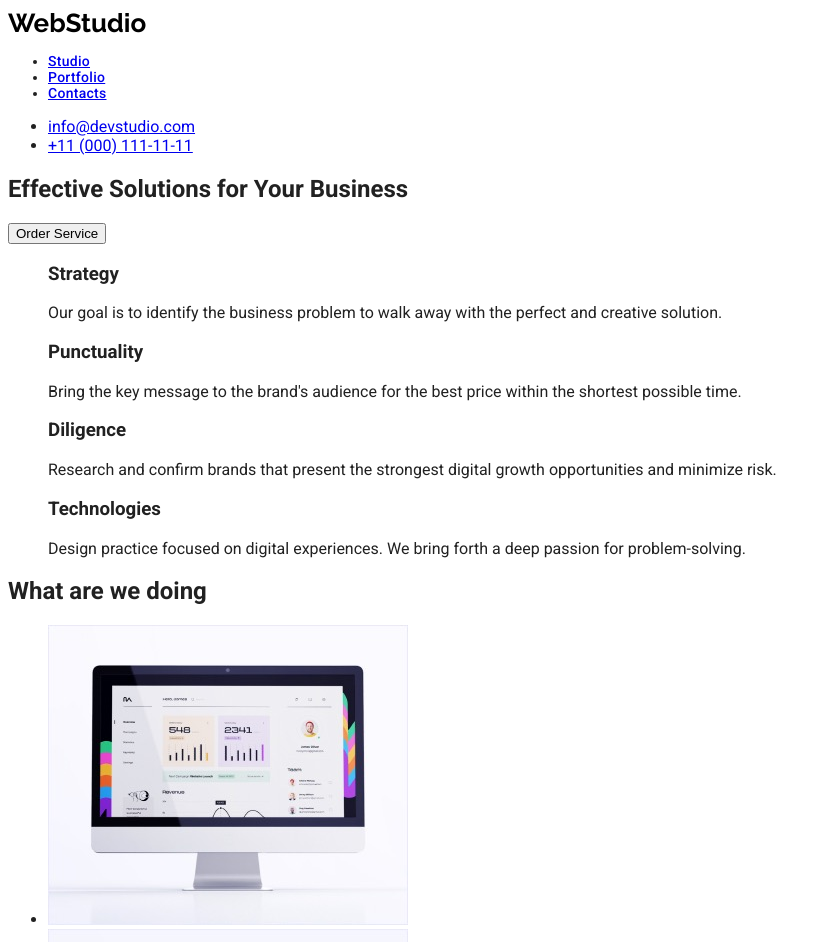
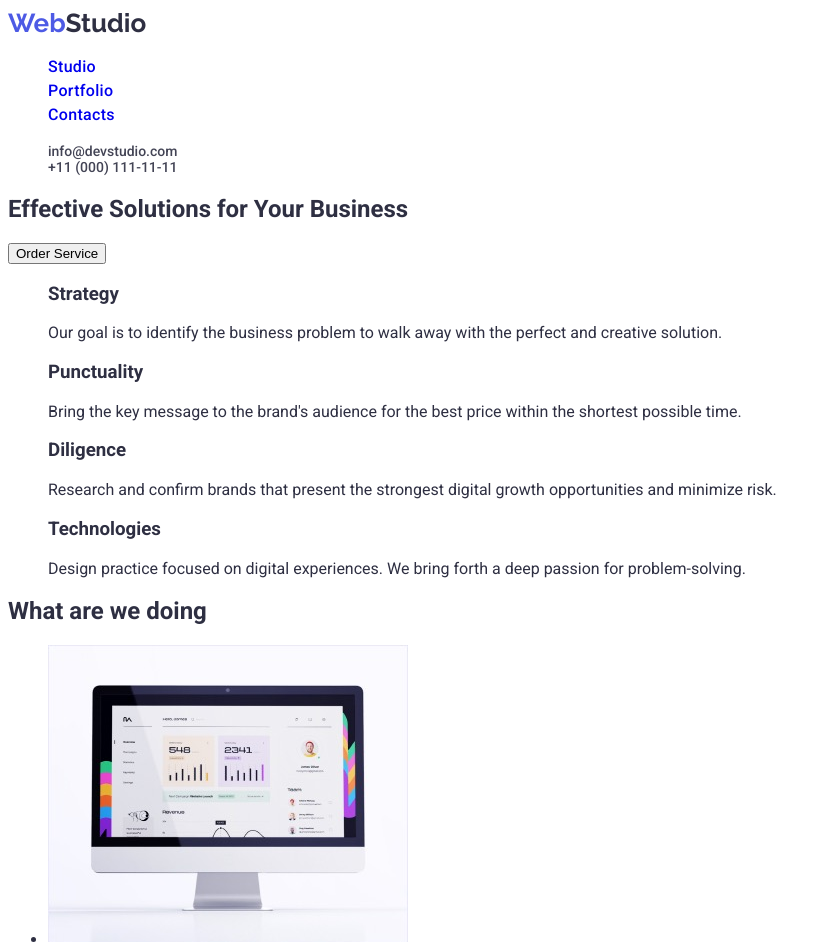
Before and after one commit to SviatoslavChub/goit-markup-hw-02, a plain HTML site: page index.html in a window 1280 px wide. Shown: the top 942 px of the page, without its empty margins (0-831 px from the left). Drawn offline with Linux system fonts and the light colour scheme.

Commit message:
new 08.03

```diff
--- a/css.css/styles.css
+++ b/css.css/styles.css
@@ -1,11 +1,10 @@
 :root{
---logo-item-decor:#000000;
---main-color:#212121;
---secondary-color:#757575;
---blue-color:#2196F3;
---first-font : 'Roboto', sans-serif;
---secondary-font : 'Raleway',sans-serif;
+--main-color:#2E2F42;
+--secondary-color:#434455;
+--first-font :'Roboto', sans-serif;
+--secondary-font :'Raleway',sans-serif;
 --white-general-color : #FFFFFF;
+--logo-iteam-decor:#4D5AE5;
 }
 
 .link{
@@ -23,19 +22,23 @@ font-family: var(--first-font);
 }
 
 .logo-link{
-color: var(--logo-item-decor);
+color: var(--main-color);
 font-family: var(--secondary-font);
-font-weight: 500;
+font-weight: 700;
 font-size: 26px;
 line-height : calc(31/26);
 }
 
-.navigation-list {
+.title-span{
+color: #4D5AE5;
+}
+
+.navigation-list{
 font-family: var(--first-font);
 color: var(--main-color);
 font-weight: 500;
-font-size: 14px;
-line-height : calc(16/14);
+font-size: 16px;
+line-height : calc(24/16);
 letter-spacing: 0.02em;
 }
 .navigation-link .link:hover,
--- a/index.html
+++ b/index.html
@@ -20,15 +20,15 @@
         <a class="logo-link link" href="./portfolio.html"><span class="title-span">Web</span>Studio</a>
         <nav class="navigation">
 
-            <ul class="navigation-list">
-                <li class=""><a href="navigation-link">Studio</a></li>
-                <li class=""><a href="navigation-link">Portfolio</a></li>
-                <li class=""><a href="navigation-link">Contacts</a></li>
+            <ul class="navigation-list list">
+                <li class="navigation-item"><a class="navigation-link link" href="link">Studio</a></li>
+                <li class="navigation-item"><a class="navigation-link link" href="link">Portfolio</a></li>
+                <li class="navigation-item"><a class="navigation-link link" href="link">Contacts</a></li>
             </ul>
         </nav>
-        <ul>
-            <li><a href="info@devstudio.com">info@devstudio.com</a></li>
-            <li><a href="tel:+110001111111">+11 (000) 111-11-11</a></li>
+        <ul class="list-adress list">
+            <li><a class="link" href="info@devstudio.com">info@devstudio.com</a></li>
+            <li><a class="link" href="tel:+110001111111">+11 (000) 111-11-11</a></li>
         </ul>
 
     </header>
@@ -49,23 +49,18 @@
 
                 <li>
                     <h3 class="subtitle">Strategy</h3>
-                    <p class="text">Our goal is to identify the business
-                        problem to walk away with the perfect and creative solution.</p>
+                    <p class="text">Our goal is to identify the business problem to walk away with the perfect and creative solution.</p>
                 </li>
-
 
                 <li>
                     <h3 class="subtitle">Punctuality</h3>
                     <p class="text">Bring the key message to the brand's audience for the best price within the shortest possible time.</p>
                 </li>
 
-
-
                 <li>
                     <h3 class="subtitle">Diligence</h3>
                     <p class="text">Research and confirm brands that present the strongest digital growth opportunities and minimize risk.</p>
                 </li>
-
 
                 <li>
                     <h3 class="subtitle">Technologies</h3>
@@ -76,7 +71,7 @@
         <section>
             <h2 class="subtitle">What are we doing</h2>
             <ul class="image-list">
-                <li class="image-item">
+                <li class="image-item link">
                     <img src="./images-2/image-1.jpg" alt=" аналізує інформацію" width="360">
                 </li>
 
@@ -102,32 +97,22 @@
 
 
                 </li>
-                <li class="image-subtitle-text">
-
+                    <li class="image-subtitle-text">
                     <img src="./images-2/image2.jpg" alt="Product Designer" width="264">
-
                     <h3 class="subtitle">Tom Ford</h3>
                     <p class="text">Frontend Developer</p>
+                </li>
 
-
-                </li>
-                <li class="image-subtitle-text">
-
+                    <li class="image-subtitle-text">
                     <img src="./images-2/image3.jpg" alt="Marketing" width="264">
-
                     <h3 class="subtitle">Camila Garcia</h3>
                     <p class="text">Marketing</p>
+                </li>
 
-
-                </li>
-                <li class="image-subtitle-text">
-
+                    <li class="image-subtitle-text">
                     <img src="./images-2/image4.jpg" alt="Дизайнер інтерфейсу користувача" width="264">
-
                     <h3 class="subtitle">Daniel Wilson</h3>
                     <p class="text">UI Designer</p>
-
-
                 </li>
             </ul>
         </section>
@@ -138,9 +123,7 @@
 
 
         <a class="logo-link link" href="./portfolio.html"><span class="title-span">Web</span>Studio</a>
-
-
-       <h3> Increase the flow of customers and sales for your business with digital marketing & growth solutions.</h3>
+        <h3> Increase the flow of customers and sales for your business with digital marketing & growth solutions.</h3>
 
 
 
```
Also changed, not shown: portfolio.html (+4 -4 lines).
